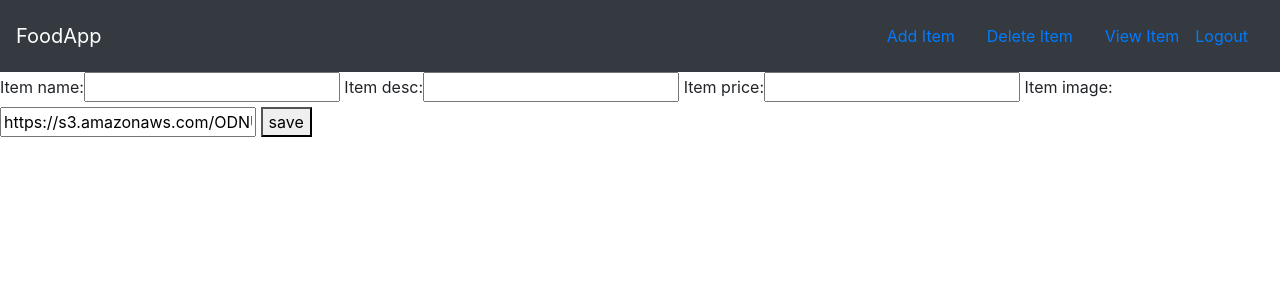
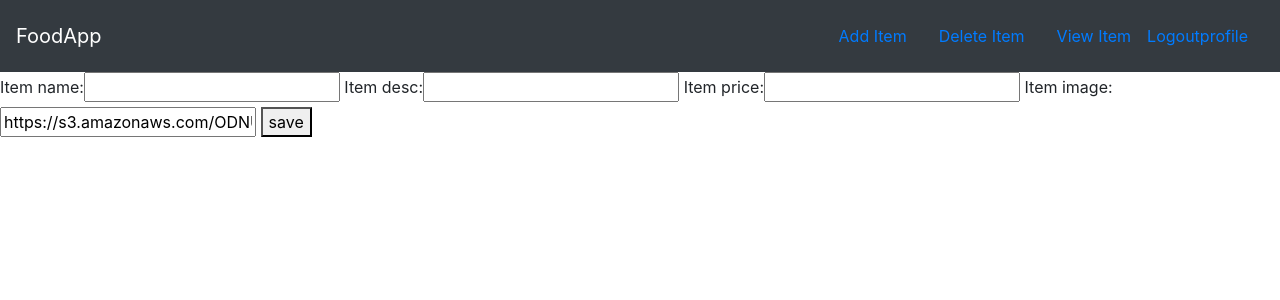
Before and after one commit to rigole/Django-Projects, a Django app: page /food/add in a window 1280 px wide. Shown: the top 300 px of the page. Run offline with Django 3.2, Linux system fonts and the light colour scheme; a user stored in the database is signed in.

Commit message:
Redirecting route and decorators

```diff
--- a/mysite/food/templates/food/base.html
+++ b/mysite/food/templates/food/base.html
@@ -20,6 +20,8 @@
             <a class="nav-item nav-link" href="#">View Item</a>
             {% if user.is_authenticated %}
               <a href="{% url 'logout' %}">Logout</a>
+              <a href="{% url 'profile' %}">profile</a>
+
             {% else %}
                <a href="{% url 'login' %}">Login</a>
             {% endif %}
--- a/mysite/mysite/settings.py
+++ b/mysite/mysite/settings.py
@@ -121,3 +121,4 @@ USE_TZ = True
 
 STATIC_URL = '/static/'
 LOGIN_REDIRECT_URL = 'food:index'
+LOGIN_URL = 'login'
--- a/mysite/mysite/urls.py
+++ b/mysite/mysite/urls.py
@@ -22,6 +22,7 @@ urlpatterns = [
     path('food/', include('food.urls')),
     path('register/',user_views.register, name='register'),
     path('login/', authentication_views.LoginView.as_view(template_name="users/login.html"), name = 'login'),
-path('logout/', authentication_views.LogoutView.as_view(template_name="users/logout.html"), name = 'logout'),
+    path('logout/', authentication_views.LogoutView.as_view(template_name="users/logout.html"), name = 'logout'),
+    path('profile/',user_views.profilepage, name='profile'),
 
 ]
--- /dev/null
+++ b/mysite/users/templates/users/profile.html
@@ -0,0 +1 @@
+<h1>{{ user.username }}</h1>
--- a/mysite/users/views.py
+++ b/mysite/users/views.py
@@ -1,3 +1,4 @@
+from django.contrib.auth.decorators import login_required
 from django.shortcuts import render, redirect
 from django.contrib import messages
 from .forms import RegisterForm
@@ -17,3 +18,7 @@ def register(request):
     else:
         form =  RegisterForm()
     return render(request,'users/register.html',{'form':form})
+
+@login_required
+def profilepage(request):
+    return render(request, 'users/profile.html')
```
Also changed, not shown: mysite/db.sqlite3.
